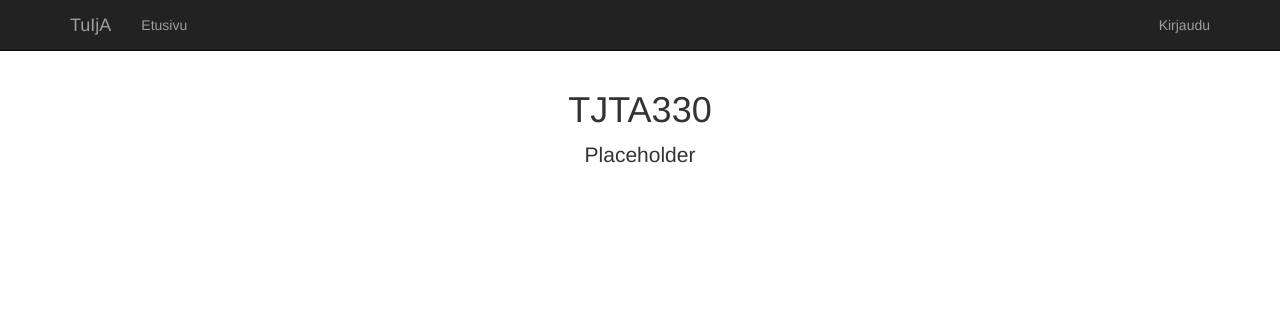
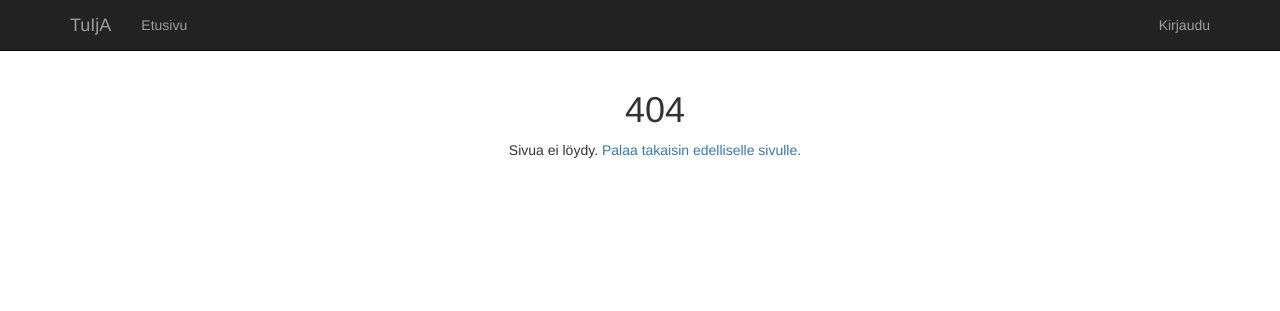
Before and after one commit to juhotaipale/jyu-tuija, a PHP site: page / in a window 1280 px wide. Shown: the top 311 px of the page. Run offline with PHP 8.4, Linux system fonts and the light colour scheme; some libraries are stand-ins or nearby versions.

Commit message:
Pilkottu ulkoasun rakennetta, lisätty dynaaminen sivujärjestelmä ja otettu käyttöön Font Awesome -ikonityylikirjasto

```diff
--- a/index.php
+++ b/index.php
@@ -1,83 +1,20 @@
-<!DOCTYPE html>
-<html lang="fi">
+<?php
+include "layout/header.php";
+include "layout/nav.php";
 
-<head>
+echo "<div class='container'>";
 
-    <meta charset="utf-8">
-    <meta http-equiv="X-UA-Compatible" content="IE=edge">
-    <meta name="viewport" content="width=device-width, initial-scale=1">
-    <meta name="description" content="">
-    <meta name="author" content="">
+$page = (isset($_GET['page']) ? $_GET['page'] : 'home');
+$dir = __DIR__ . "/pages/";
+$file = $page . ".php";
 
-    <title>TuIjA</title>
+if (file_exists($file)) {
+    include $dir . $file;
+} else {
+    include $dir . "/error/404.php";
+}
 
-    <!-- Bootstrap Core CSS -->
-    <link href="https://maxcdn.bootstrapcdn.com/bootstrap/3.3.7/css/bootstrap.min.css" rel="stylesheet"
-          integrity="sha384-BVYiiSIFeK1dGmJRAkycuHAHRg32OmUcww7on3RYdg4Va+PmSTsz/K68vbdEjh4u" crossorigin="anonymous">
+echo "</div>";
 
-    <!-- Custom CSS -->
-    <link href="assets/css/style.css" rel="stylesheet">
-
-    <!-- HTML5 Shim and Respond.js IE8 support of HTML5 elements and media queries -->
-    <!-- WARNING: Respond.js doesn't work if you view the page via file:// -->
-    <!--[if lt IE 9]>
-    <script src="https://oss.maxcdn.com/libs/html5shiv/3.7.0/html5shiv.js"></script>
-    <script src="https://oss.maxcdn.com/libs/respond.js/1.4.2/respond.min.js"></script>
-    <![endif]-->
-
-</head>
-
-<body>
-
-<!-- Navigation -->
-<nav class="navbar navbar-inverse navbar-fixed-top" role="navigation">
-    <div class="container">
-        <div class="navbar-header">
-            <button type="button" class="navbar-toggle" data-toggle="collapse" data-target="#navbar-collapse">
-                <span class="sr-only">Toggle navigation</span>
-                <span class="icon-bar"></span>
-                <span class="icon-bar"></span>
-                <span class="icon-bar"></span>
-            </button>
-            <a class="navbar-brand" href="#">TuIjA</a>
-        </div>
-        <div class="collapse navbar-collapse" id="navbar-collapse">
-            <ul class="nav navbar-nav">
-                <li>
-                    <a href="#" class="active">Etusivu</a>
-                </li>
-            </ul>
-            <ul class="nav navbar-nav navbar-right">
-                <li>
-                    <a href="#">Kirjaudu</a>
-                </li>
-            </ul>
-        </div>
-    </div>
-</nav>
-
-<!-- Page Content -->
-<div class="container">
-
-    <div class="row">
-        <div class="col-lg-12 text-center">
-            <h1>TJTA330</h1>
-            <p class="lead">Placeholder</p>
-        </div>
-    </div>
-
-</div>
-
-<!-- jQuery -->
-<script src="https://code.jquery.com/jquery-3.2.1.min.js"
-        integrity="sha256-hwg4gsxgFZhOsEEamdOYGBf13FyQuiTwlAQgxVSNgt4=" crossorigin="anonymous"></script>
-
-<!-- Bootstrap Core JavaScript -->
-<script src="https://maxcdn.bootstrapcdn.com/bootstrap/3.3.7/js/bootstrap.min.js"
-        integrity="sha384-Tc5IQib027qvyjSMfHjOMaLkfuWVxZxUPnCJA7l2mCWNIpG9mGCD8wGNIcPD7Txa"
-        crossorigin="anonymous"></script>
-
-
-</body>
-
-</html>
+include "layout/footer.php";
+?>
--- /dev/null
+++ b/layout/footer.php
@@ -0,0 +1,15 @@
+</div>
+
+<!-- jQuery -->
+<script src="https://code.jquery.com/jquery-3.2.1.min.js"
+        integrity="sha256-hwg4gsxgFZhOsEEamdOYGBf13FyQuiTwlAQgxVSNgt4=" crossorigin="anonymous"></script>
+
+<!-- Bootstrap Core JavaScript -->
+<script src="https://maxcdn.bootstrapcdn.com/bootstrap/3.3.7/js/bootstrap.min.js"
+        integrity="sha384-Tc5IQib027qvyjSMfHjOMaLkfuWVxZxUPnCJA7l2mCWNIpG9mGCD8wGNIcPD7Txa"
+        crossorigin="anonymous"></script>
+
+
+</body>
+
+</html>
--- /dev/null
+++ b/layout/header.php
@@ -0,0 +1,34 @@
+<!DOCTYPE html>
+<html lang="fi">
+
+<head>
+
+    <meta charset="utf-8">
+    <meta http-equiv="X-UA-Compatible" content="IE=edge">
+    <meta name="viewport" content="width=device-width, initial-scale=1">
+    <meta name="description" content="">
+    <meta name="author" content="">
+
+    <title>TuIjA</title>
+
+    <!-- Bootstrap Core CSS -->
+    <link href="https://maxcdn.bootstrapcdn.com/bootstrap/3.3.7/css/bootstrap.min.css" rel="stylesheet"
+          integrity="sha384-BVYiiSIFeK1dGmJRAkycuHAHRg32OmUcww7on3RYdg4Va+PmSTsz/K68vbdEjh4u" crossorigin="anonymous">
+    <link href="https://maxcdn.bootstrapcdn.com/font-awesome/4.7.0/css/font-awesome.min.css" rel="stylesheet"
+          integrity="sha384-wvfXpqpZZVQGK6TAh5PVlGOfQNHSoD2xbE+QkPxCAFlNEevoEH3Sl0sibVcOQVnN" crossorigin="anonymous">
+
+    <!-- Custom CSS -->
+    <link href="assets/css/style.css" rel="stylesheet">
+
+    <!-- HTML5 Shim and Respond.js IE8 support of HTML5 elements and media queries -->
+    <!-- WARNING: Respond.js doesn't work if you view the page via file:// -->
+    <!--[if lt IE 9]>
+    <script src="https://oss.maxcdn.com/libs/html5shiv/3.7.0/html5shiv.js"></script>
+    <script src="https://oss.maxcdn.com/libs/respond.js/1.4.2/respond.min.js"></script>
+    <![endif]-->
+
+</head>
+
+<body>
+
+<div class="container">
--- /dev/null
+++ b/layout/nav.php
@@ -0,0 +1,26 @@
+<!-- Navigation -->
+<nav class="navbar navbar-inverse navbar-fixed-top" role="navigation">
+    <div class="container">
+        <div class="navbar-header">
+            <button type="button" class="navbar-toggle" data-toggle="collapse" data-target="#navbar-collapse">
+                <span class="sr-only">Toggle navigation</span>
+                <span class="icon-bar"></span>
+                <span class="icon-bar"></span>
+                <span class="icon-bar"></span>
+            </button>
+            <a class="navbar-brand" href="#">TuIjA</a>
+        </div>
+        <div class="collapse navbar-collapse" id="navbar-collapse">
+            <ul class="nav navbar-nav">
+                <li>
+                    <a href="#" class="active">Etusivu</a>
+                </li>
+            </ul>
+            <ul class="nav navbar-nav navbar-right">
+                <li>
+                    <a href="#">Kirjaudu</a>
+                </li>
+            </ul>
+        </div>
+    </div>
+</nav>
--- /dev/null
+++ b/pages/error/404.php
@@ -0,0 +1,6 @@
+<div class="row">
+    <div class="col-md-12 text-center">
+        <h1>404</h1>
+        <p>Sivua ei löydy. <a onclick="window.history.back();">Palaa takaisin edelliselle sivulle.</a></p>
+    </div>
+</div>
--- /dev/null
+++ b/pages/home.php
@@ -0,0 +1,6 @@
+<div class="row">
+    <div class="col-lg-12 text-center">
+        <h1>TJTA330</h1>
+        <p class="lead">Placeholder</p>
+    </div>
+</div>
```
Also changed, not shown: classes/Database/Database.php (added, +18 -0 lines).
